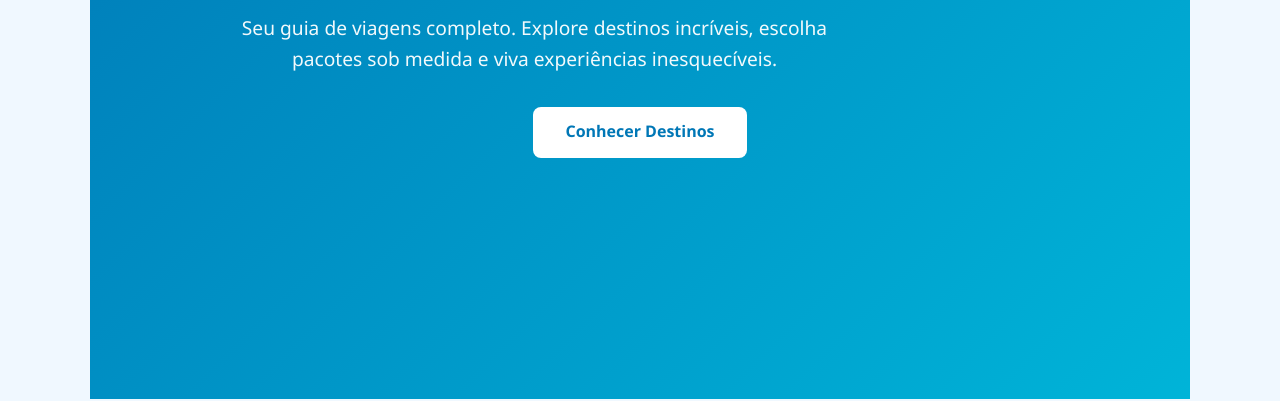
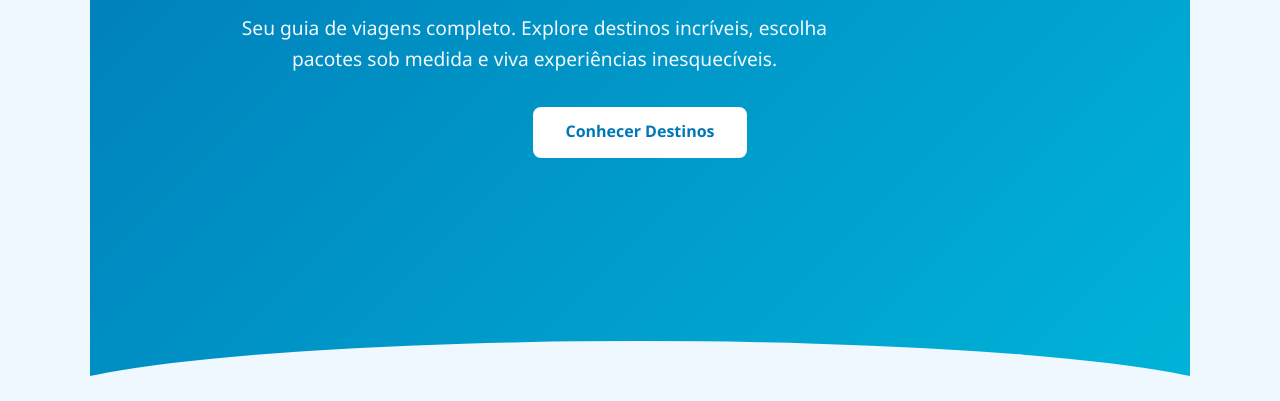
Before and after one commit to enzoleiva2008-blip/checkpoint1-front, a plain HTML site: page index.html in a window 1280 px wide. Shown: the part 399-800 px from the top of the page. Drawn offline with Linux system fonts and the light colour scheme.

Commit message:
Estiliza header, nav com Flexbox e secao hero

```diff
--- a/css/style.css
+++ b/css/style.css
@@ -81,6 +81,19 @@ nav ul li a.ativo {
   justify-content: center;
   text-align: center;
   padding: 2rem;
+  position: relative;
+  overflow: hidden;
+}
+
+#hero::after {
+  content: '';
+  position: absolute;
+  bottom: -2px;
+  left: 0;
+  width: 100%;
+  height: 60px;
+  background-color: var(--cor-fundo);
+  clip-path: ellipse(55% 100% at 50% 100%);
 }
 
 .hero-conteudo h1 {
```
